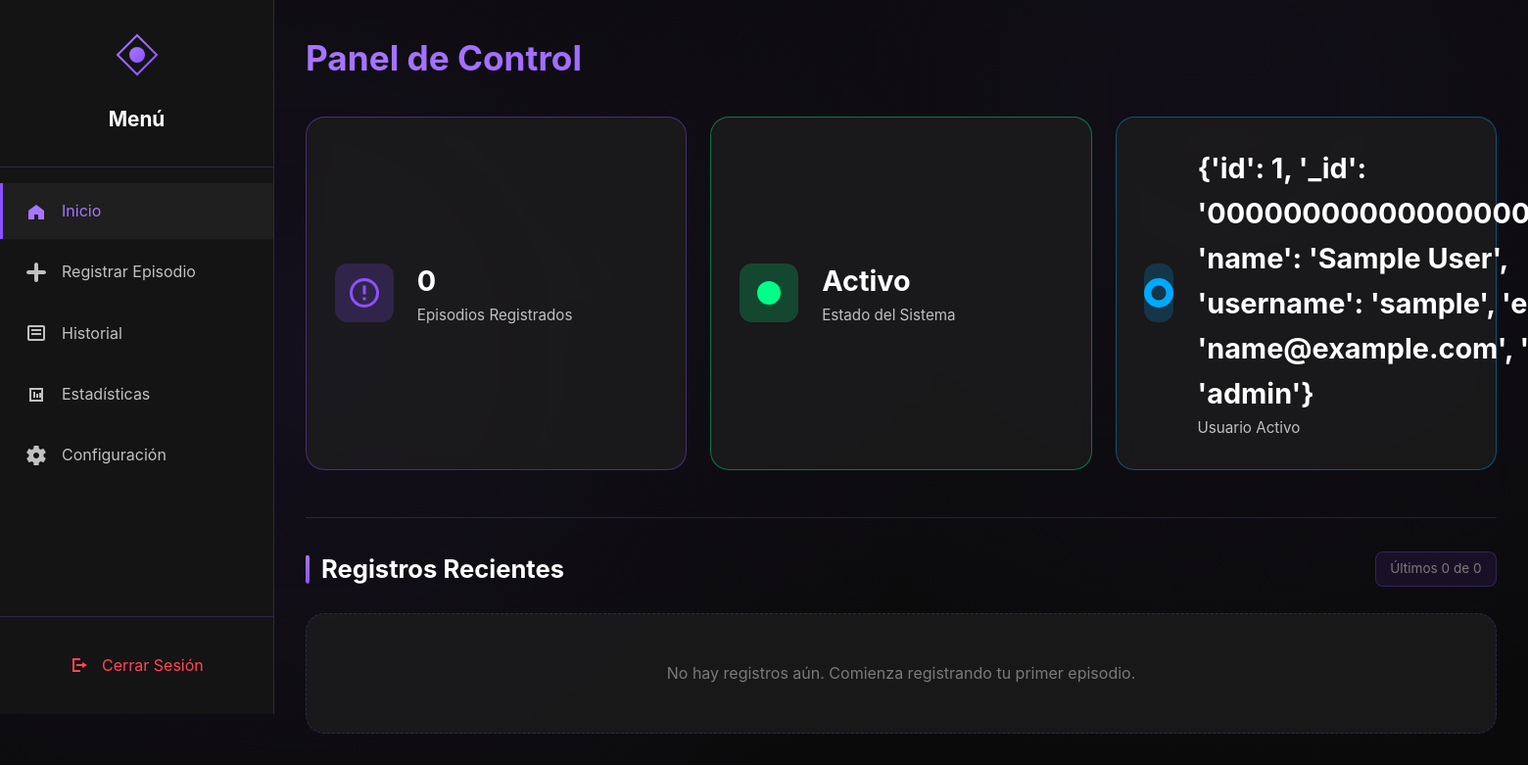
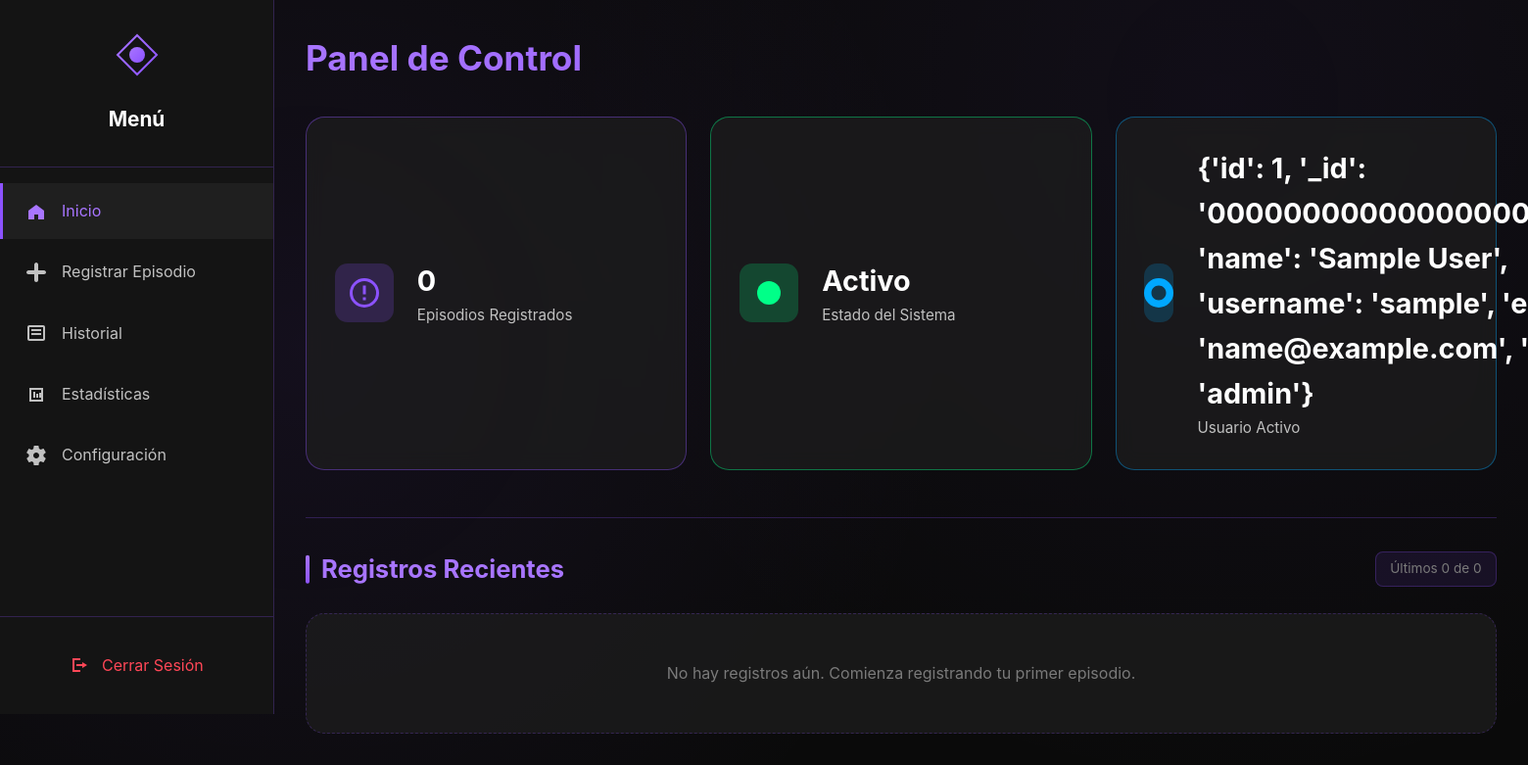
Before and after one commit to TwisSpark/Dashboard-personal, a Flask app: page /panel in a window 1560 px wide; the page is wider, and only the part inside the window is pictured. Shown: the part 71-852 px from the top of that part at 98% size. Run offline with Flask 3, Linux system fonts and the light colour scheme; the visitor is signed in with stand-in values (Sample User, id 1).

Commit message:
Add color to icons and titles on the user panel
Update `panel.html` to apply purple color to "Registros Recientes" and "Historial Completo" titles and calendar icons, and cyan color to duration icons.

Replit-Commit-Author: Agent
Replit-Commit-Session-Id: 69d08568-1551-4cc2-80cc-851623e25486
Replit-Commit-Checkpoint-Type: full_checkpoint
Replit-Commit-Event-Id: 588d8b92-1989-4375-bd2f-51de66a2bf97
Replit-Commit-Screenshot-Url: https://storage.googleapis.com/screenshot-production-us-central1/127d2760-2855-4d02-8048-1b9edc172fee/69d08568-1551-4cc2-80cc-851623e25486/94GtNJ0
Replit-Helium-Checkpoint-Created: true

```diff
--- a/static/json/generales/usuarios.json
+++ b/static/json/generales/usuarios.json
@@ -5,7 +5,7 @@
     "correo": "twisspark@gmail.com",
     "password": "84f9c593887c20134a99b6d9e83ef1f17b845ea52eec81a0b5251f9dd88efd43",
     "fecha_registro": "2025-12-08T22:50:18.266103",
-    "ultimo_acceso": "2025-12-10T07:47:55.155152",
+    "ultimo_acceso": "2025-12-10T07:52:40.458234",
     "premium": true,
     "fecha_premium": "2025-12-10T07:12:01.555358"
   },
--- a/templates/generales/panel.html
+++ b/templates/generales/panel.html
@@ -139,7 +139,7 @@
             <!-- Registros Recientes -->
             <div class="recent-section">
                 <div class="recent-header">
-                    <h3 class="subsection-title">Registros Recientes</h3>
+                    <h3 class="subsection-title" style="color: #a875ff;">Registros Recientes</h3>
                     <span class="recent-count">
                         Últimos {{ registros_recientes|length }} de {{ total_ataques }}
                     </span>
@@ -149,14 +149,14 @@
                     {% for registro in registros_recientes %}
                     <div class="attack-card">
                         <div class="attack-date">
-                            <svg viewBox="0 0 24 24" fill="currentColor">
+                            <svg viewBox="0 0 24 24" fill="currentColor" style="color: #a875ff;">
                                 <path d="M9 11H7v2h2v-2zm4 0h-2v2h2v-2zm4 0h-2v2h2v-2zm2-7h-1V2h-2v2H8V2H6v2H5c-1.11 0-1.99.9-1.99 2L3 20c0 1.1.89 2 2 2h14c1.1 0 2-.9 2-2V6c0-1.1-.9-2-2-2zm0 16H5V9h14v11z"/>
                             </svg>
                             {{ registro.fecha }} - {{ registro.hora }}
                         </div>
 
                         <div class="attack-info">
-                            <svg viewBox="0 0 24 24" fill="currentColor">
+                            <svg viewBox="0 0 24 24" fill="currentColor" style="color: #00d2ff;">
                                 <path d="M11.99 2C6.47 2 2 6.48 2 12s4.47 10 9.99 10C17.52 22 22 17.52 22 12S17.52 2 11.99 2zM12 20c-4.42 0-8-3.58-8-8s3.58-8 8-8 8 3.58 8 8-3.58 8-8 8zm.5-13H11v6l5.25 3.15.75-1.23-4.5-2.67z"/>
                             </svg>
                             <span><strong>Duración:</strong> {{ registro.duracion }}</span>
@@ -331,7 +331,7 @@
 
         <!-- Sección: Historial -->
         <section id="historial" class="content-section">
-            <h2 class="section-title">Historial Completo</h2>
+            <h2 class="section-title" style="color: #a875ff;">Historial Completo</h2>
             <div id="historialContainer" class="attacks-grid">
                 <p class="loading">Cargando historial...</p>
             </div>
```
Also changed, not shown: 1 other file.
